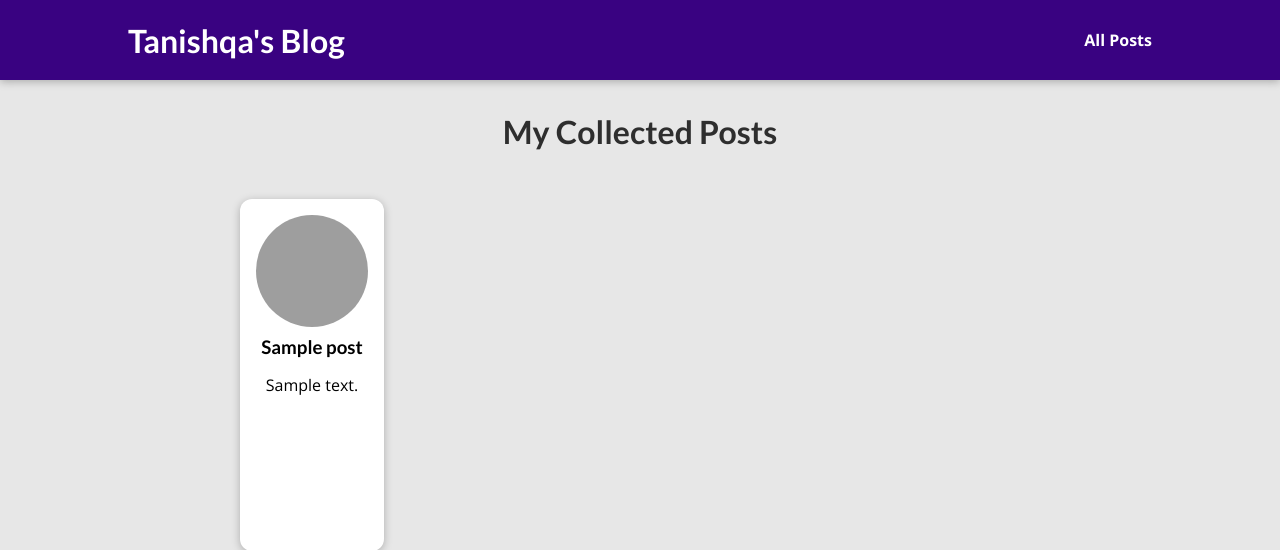
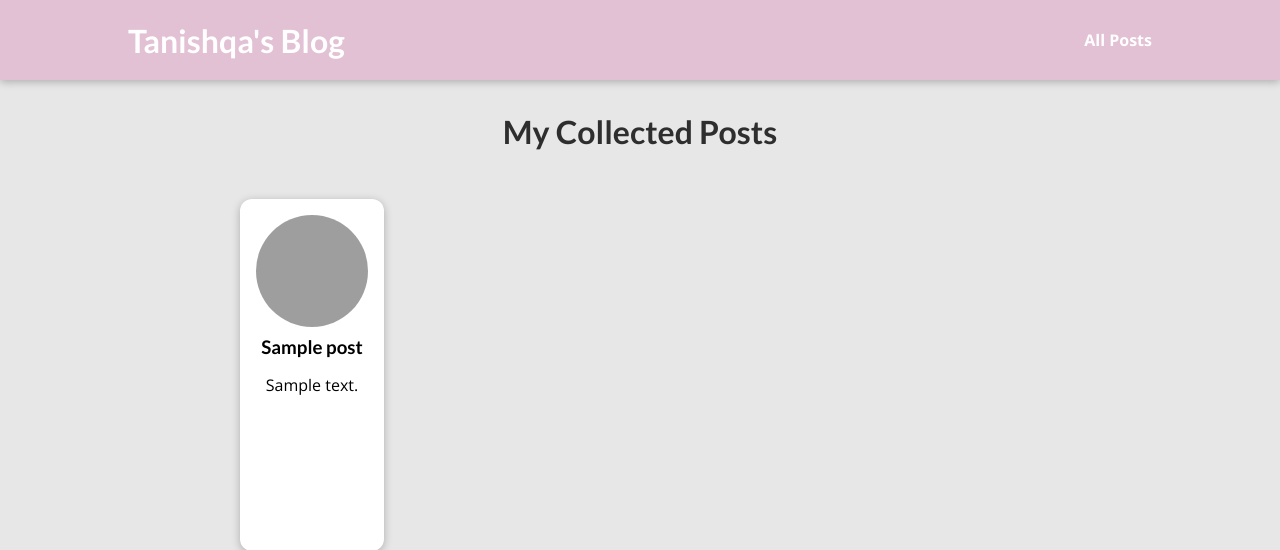
Before and after one commit to shashparab/django-practice, a Django app: template my_site/blog/templates/blog/all-posts.html in a window 1280 px wide. Shown: the top 550 px of the page. Run offline with Django 3.2, Linux system fonts and the light colour scheme; the template is opened without the code that fills it: most values are stand-ins (such as "Sample title", 1, 10 or a date in 2020); parts of the project's set-up code (start-up, migrations or seed data) failed here and were passed over; grey boxes are pictures that could not be loaded.

Commit message:
css changes

```diff
--- a/my_site/blog/static/blog/all-posts.css
+++ b/my_site/blog/static/blog/all-posts.css
@@ -3,7 +3,7 @@ body {
 }
 
 #main-navigation {
-    background-color: #390281;
+    background-color: #e2c1d5;
     box-shadow: 0 2px 8px rgba(0, 0, 0, 0.25);
 }
 
--- a/my_site/blog/static/blog/index.css
+++ b/my_site/blog/static/blog/index.css
@@ -1,5 +1,5 @@
 #welcome {
-    background: linear-gradient(to right top, #e2c1d5, #390281);
+    background: linear-gradient(to right top, #e2c1d5, #6e4a9c);
     padding: 6rem 12%;
 }
 
--- a/my_site/blog/static/blog/post-detail.css
+++ b/my_site/blog/static/blog/post-detail.css
@@ -3,7 +3,7 @@ body {
 }
 
 #main-navigation {
-    background-color: #390281;
+    background-color: #e2c1d5;
     box-shadow: 0 2px 8px rgba(0, 0, 0, 0.25);
 }
 
@@ -13,7 +13,7 @@ body {
     width: 90%;
     max-width: 90rem;
     border-radius: 16px;
-    background-color: #5706c0;
+    background-color: #c5b7bf;
     position: relative;
     box-shadow: 0 2px 8px rgba(0, 0, 0, 0.25);
     height: 22rem;
```
